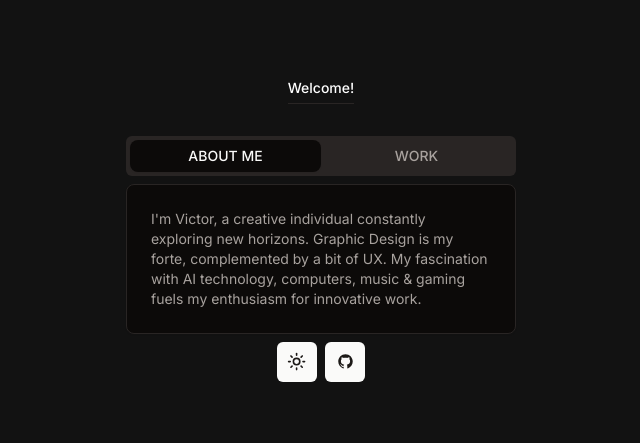
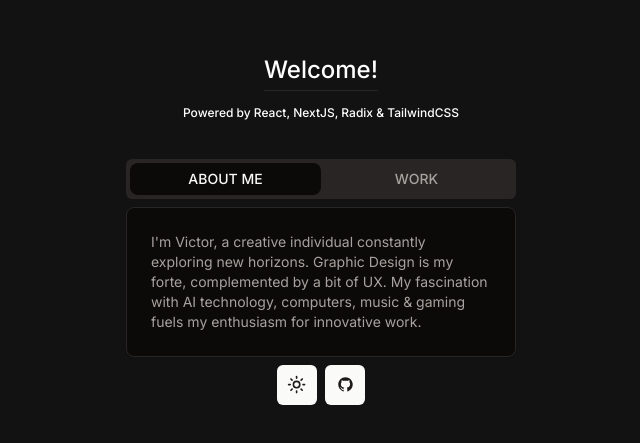
Before and after one commit to g00dnlght/ShadCN_UI, a Next.js app in the folder my-app/: page / in a window 1280 px wide. Shown: the part 173-616 px from the top of the page, without its empty margins (319-959 px from the left). Built offline with nearby package versions, Linux system fonts and the light colour scheme.

Commit message:
Added (flex flex-col items-center space-y-4) for my welcome text.

```diff
--- a/my-app/app/page.tsx
+++ b/my-app/app/page.tsx
@@ -32,11 +32,18 @@ export default function TabsDemo() {
     <NoSSRThemeProvider>
       <main className="flex items-center justify-center min-h-screen">
         <Tabs defaultValue="aboutTab" className="w-[390px]">
-          <TabsContent value="aboutTab" className="flex justify-center pb-8">
-            <h4>
-              <h5 className="pb-2 text-sm font-medium leading-none ">Welcome!</h5>
-              <Separator />
-            </h4>
+          <TabsContent value="aboutTab" className="flex flex-col pb-8">
+            <div className="flex flex-col items-center space-y-4">
+              <div>
+                <h1 className="pb-2 text-2xl font-medium leading-none">Welcome!</h1>
+                <Separator />
+              </div>
+              <div>
+                <h1 className="pb-2 text-xs font-medium leading-none ">
+                  Powered by React, NextJS, Radix & TailwindCSS
+                </h1>
+              </div>
+            </div>
           </TabsContent>
           <TabsList className="grid w-full grid-cols-2">
             <TabsTrigger value="aboutTab" className="rounded-lg">
```
